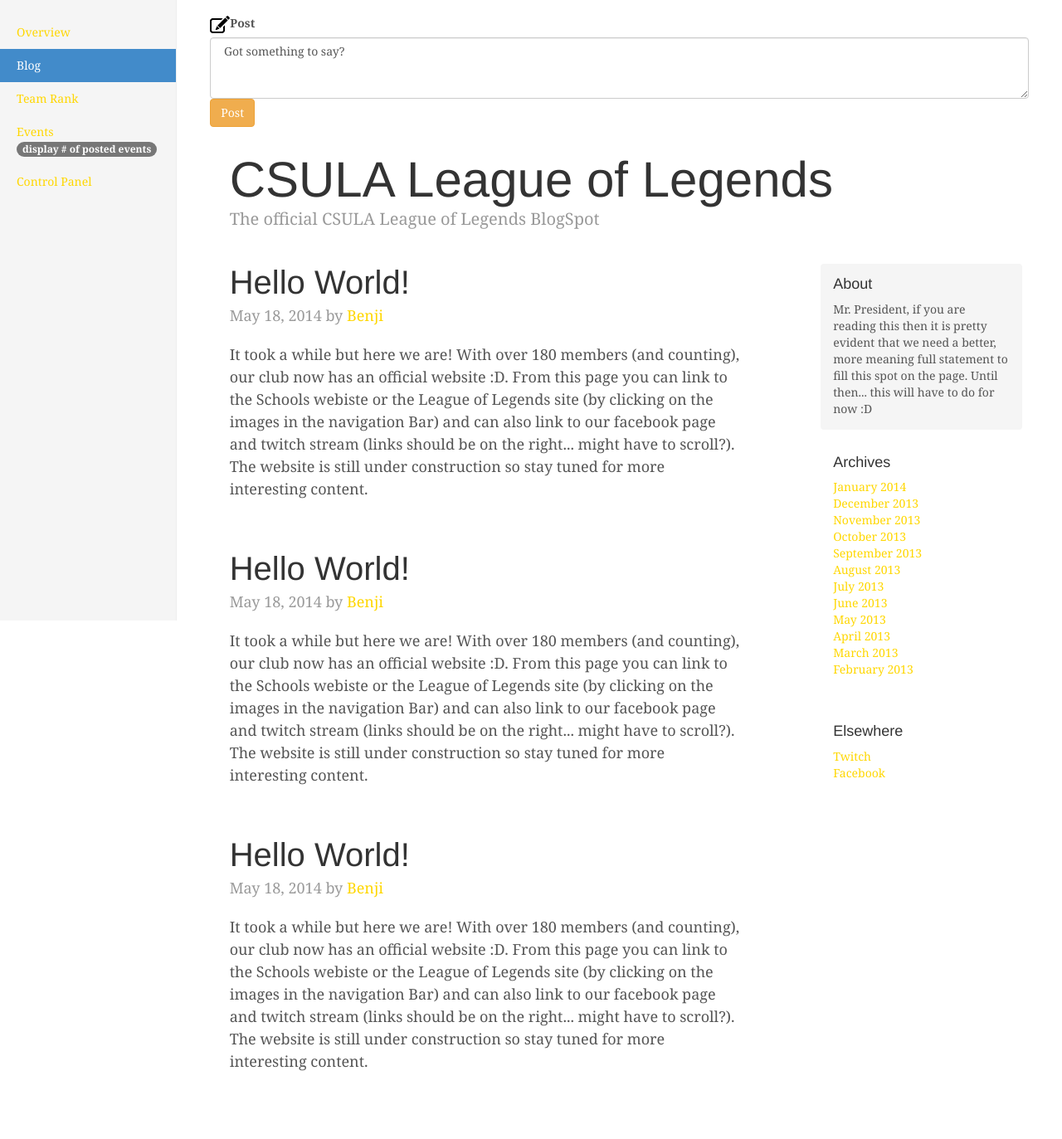
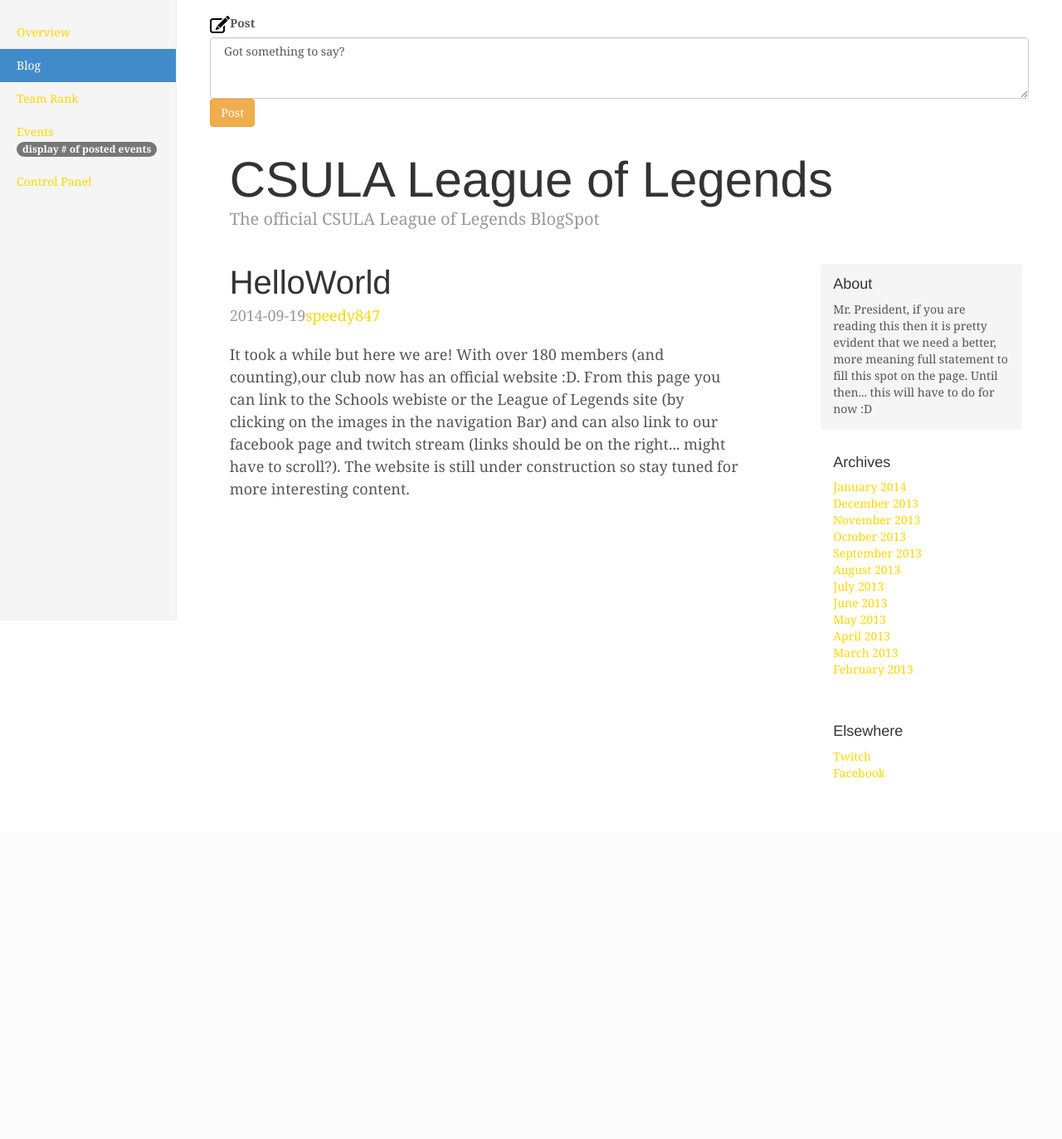
Before and after one commit to BenjiEvans/LeagueServer, a PHP site: page /sandbox/blog.php in a window 1280 px wide. Shown: the part 52-1425 px from the top of the page at 83% size. After the commit the page ends 990 px from the top, so only its background shows below. Run offline with PHP 8.4, Linux system fonts and the light colour scheme; data comes from the database, SQL or seed files in the repository; some libraries are stand-ins or nearby versions.

Commit message:
Implemented blogging and muting system

```diff
--- a/public_html/index.php
+++ b/public_html/index.php
@@ -6,6 +6,7 @@
   	  exit();
   }
 ?>
+<?php include_once("../scripts/php/mysql_connect.php");?>
 <!-- NAVBAR -->
 <?php require("../templates/main/header.php")?>
 
--- a/scripts/mysql/db.sql
+++ b/scripts/mysql/db.sql
@@ -105,6 +105,7 @@ CREATE TABLE IF NOT EXISTS XrefUsersEvents (
 -- Blog
 CREATE TABLE IF NOT EXISTS Blog (
   BlogID int(11) NOT NULL AUTO_INCREMENT,
+  Title varchar(32) NOT NULL,
   Post TEXT NOT NULL,
   Author varchar(32) NOT NULL,
   Flagged tinyint(1) NOT NULL,
@@ -113,10 +114,10 @@ CREATE TABLE IF NOT EXISTS Blog (
 )ENGINE=InnoDB DEFAULT CHARSET=utf8 AUTO_INCREMENT=1;
 
 -- Add a blog post
-INSERT INTO Blog (Author,`PublishDate`,Post) VALUES
+INSERT INTO Blog (Author,`PublishDate`,Post,Title) VALUES
 ('speedy847', now(), 'It took a while but here we are! With over 180 members (and counting),our club now has an official website :D. From this page you can link to the
 Schools webiste or the League of Legends site (by clicking on the images in the navigation Bar) and can also link to our facebook page and twitch stream (links should be on the right... might have to scroll?). The website is
-still under construction so stay tuned for more interesting content.');
+still under construction so stay tuned for more interesting content.','HelloWorld');
 
 -- end of script
 
--- a/templates/login/dash/modals/post.php
+++ b/templates/login/dash/modals/post.php
@@ -15,7 +15,7 @@
 			<input type="text" class="form-control" id="blog_title" placeholder="Enter Blog Title...">
 		  </div>
 	</form>
-	 <span id='blog_error'>hello<span>
+	 <span id='blog_error'><span>
         </div>
         <div class="modal-footer">
           <button id='commit' type="button" class="btn btn-warning" style='float:left' data-dismiss="modal" data-toggle="modal">Commit Post</button>
--- a/templates/main/blog/blog_posts.php
+++ b/templates/main/blog/blog_posts.php
@@ -1,4 +1,4 @@
-<div class="blog-post">
+<!-- <div class="blog-post">
             <h2 class="blog-post-title">Hello World!</h2>
             <p class="blog-post-meta">May 18, 2014 by <a href="#">Benji</a></p>
 
@@ -11,34 +11,28 @@
 
 			</p>
 
-          </div><!-- /.blog-post -->
+  </div><!-- /.blog-post -->
 
-<div class="blog-post">
-            <h2 class="blog-post-title">Hello World!</h2>
-            <p class="blog-post-meta">May 18, 2014 by <a href="#">Benji</a></p>
+<?php
 
-		<p>
-				It took a while but here we are! With over 180 members (and counting),
-				our club now has an official website :D. From this page you can link to the
-				Schools webiste or the League of Legends site (by clicking on the images in the navigation Bar) and can also
-				link to our facebook page and twitch stream (links should be on the right... might have to scroll?). The website is
-				still under construction so stay tuned for more interesting content.
+$query = mysql_query("select * from Blog where Flagged != 1 order by PublishDate limit 10");
 
-			</p>
+                $count = mysql_num_rows($query);
+                if($count == 0) echo "No Blog Posts";
+                else{
 
-          </div><!-- /.blog-post -->
+                  while ($row = mysql_fetch_array($query))
+                  {
+                    echo "<div class='blog-post' id='".$row['BlogID']."'>";
+                    echo "<h2 class='blog-post-title'>".$row['Title']."</h2>";
+                    echo "<p class='blog-post-meta'>".$row['PublishDate']."<a href='#'>".$row['Author']."</a></p>";
+                    echo "<p>".$row['Post']."</p>";
+                    echo " </div>";
 
-          <div class="blog-post">
-            <h2 class="blog-post-title">Hello World!</h2>
-            <p class="blog-post-meta">May 18, 2014 by <a href="#">Benji</a></p>
+                  }
+                }
 
-    	<p>
-				It took a while but here we are! With over 180 members (and counting),
-				our club now has an official website :D. From this page you can link to the
-				Schools webiste or the League of Legends site (by clicking on the images in the navigation Bar) and can also
-				link to our facebook page and twitch stream (links should be on the right... might have to scroll?). The website is
-				still under construction so stay tuned for more interesting content.
 
-			</p>
 
-          </div><!-- /.blog-post -->
+
+?>
```
Also changed, not shown: public_html/js/custom/dashboard.js (+23 -1 lines), public_html/main.php (+41 -0 lines), templates/login/dash/blog/post_area.php (+26 -7 lines).
